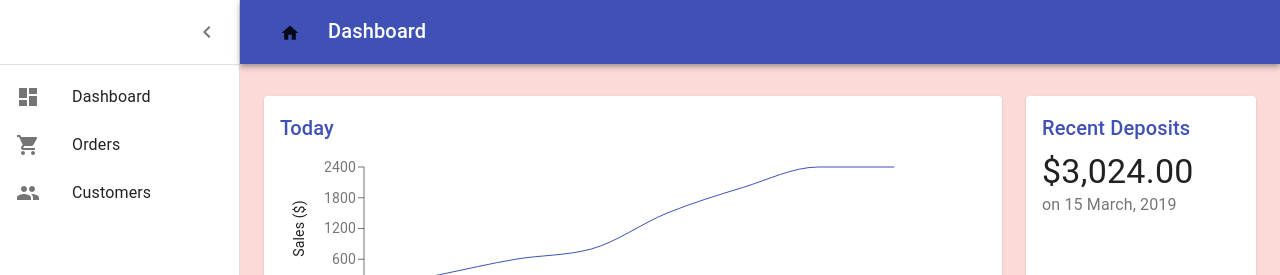
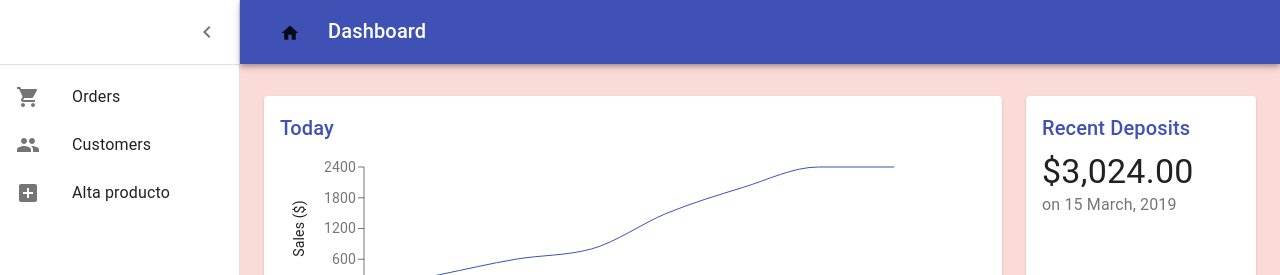
Before and after one commit to taosoft/ecommerce-child-clothes, a React (Create React App) app: page /dashboard in a window 1280 px wide. Shown: the top 275 px of the page. Built offline with nearby package versions, Linux system fonts and the light colour scheme; what react-swipeable-views-utils would draw is missing.

Commit message:
Redirect a Alta Producto

```diff
--- a/src/Components/Dashboard/Dashboard.js
+++ b/src/Components/Dashboard/Dashboard.js
@@ -6,19 +6,16 @@ import Drawer from '@material-ui/core/Drawer';
 import Box from '@material-ui/core/Box';
 import AppBar from '@material-ui/core/AppBar';
 import Toolbar from '@material-ui/core/Toolbar';
-import List from '@material-ui/core/List';
 import Typography from '@material-ui/core/Typography';
 import Divider from '@material-ui/core/Divider';
 import IconButton from '@material-ui/core/IconButton';
-import Badge from '@material-ui/core/Badge';
 import Container from '@material-ui/core/Container';
 import Grid from '@material-ui/core/Grid';
 import Paper from '@material-ui/core/Paper';
 import { Link } from 'react-router-dom'
 import MenuIcon from '@material-ui/icons/Menu';
 import ChevronLeftIcon from '@material-ui/icons/ChevronLeft';
-import NotificationsIcon from '@material-ui/icons/Notifications';
-import { mainListItems } from './listItems';
+import MainListItems from './listItems'
 import Chart from './Chart';
 import Deposits from './Deposits';
 import Orders from './Orders';
@@ -160,7 +157,9 @@ export default function Dashboard() {
           </IconButton>
         </div>
         <Divider />
-        <List>{mainListItems}</List>
+
+          <MainListItems />
+
       </Drawer>
       <main className={classes.content}>
         <div className={classes.appBarSpacer} />
--- a/src/Components/Dashboard/listItems.js
+++ b/src/Components/Dashboard/listItems.js
@@ -4,15 +4,22 @@ import ListItemText from '@material-ui/core/ListItemText';
 import DashboardIcon from '@material-ui/icons/Dashboard';
 import ShoppingCartIcon from '@material-ui/icons/ShoppingCart';
 import PeopleIcon from '@material-ui/icons/People';
+import AddBoxIcon from '@material-ui/icons/AddBox';
+import { Redirect, Link } from 'react-router-dom'
+import List from '@material-ui/core/List';
+import React, { useState } from 'react';
 
-export const mainListItems = (
-  <div>
-    <ListItem button>
-      <ListItemIcon>
-        <DashboardIcon />
-      </ListItemIcon>
-      <ListItemText primary="Dashboard" />
-    </ListItem>
+
+export default function MainListItems () {
+  const [addProductPath, setAddProductPath] = useState(null)
+
+  if(addProductPath !== null) {
+    return <Redirect push to={addProductPath} />
+  }
+  else {
+    return (
+      <React.Fragment>
+      <List>
         <ListItem button>
           <ListItemIcon>
             <ShoppingCartIcon />
@@ -25,5 +32,45 @@ export const mainListItems = (
           </ListItemIcon>
           <ListItemText primary="Customers" />
         </ListItem>
-  </div>
+        <ListItem button onClick={() => setAddProductPath('/dashboard/add-product')}>
+          <ListItemIcon>
+            <AddBoxIcon />
+          </ListItemIcon>
+          <ListItemText primary="Alta producto" />
+        </ListItem>
+      </List>
+      </React.Fragment>
     );
+  }
+}
+
+// Asi estaba en material-ui
+// export const mainListItems = (
+
+//   <div>
+//     <ListItem button>
+//       <ListItemIcon>
+//         <DashboardIcon />
+//       </ListItemIcon>
+//       <ListItemText primary="Dashboard" />
+//     </ListItem>
+//     <ListItem button>
+//       <ListItemIcon>
+//         <ShoppingCartIcon />
+//       </ListItemIcon>
+//       <ListItemText primary="Orders" />
+//     </ListItem>
+//     <ListItem button>
+//       <ListItemIcon>
+//         <PeopleIcon />
+//       </ListItemIcon>
+//       <ListItemText primary="Customers" />
+//     </ListItem>
+//     <ListItem button onClick={handleAddProduct}>
+//       <ListItemIcon>
+//         <AddBoxIcon />
+//       </ListItemIcon>
+//       <ListItemText primary="Alta producto" />
+//     </ListItem>
+//   </div>
+// );
--- a/src/Components/LandingPage/Header.jsx
+++ b/src/Components/LandingPage/Header.jsx
@@ -122,7 +122,7 @@ export default function Header() {
           .filter((data) => data.show === true)
           .map((data, index) => {
             const SpecificIcon = data.component;
-            if(redirect) {
+            if(redirect !== null) {
               return <Redirect push to={redirect} />
             }
             else {
--- a/src/Router.js
+++ b/src/Router.js
@@ -14,10 +14,10 @@ function Router() {
         <Switch>
             <Route path="/products" component={ProductGrid}/>
             <Route path="/product/:id" component={SingleProduct}/>
+            <Route path="/dashboard/add-product" component={AddProduct}/>
             <Route path="/dashboard" component={Dashboard}/>
             <Route path="/login" component={Login}/>
             <Route path="/singup" component={SignUp}/>
-            <Route path="/addproduct" component={AddProduct}/>
             <Route path="/" exact component={LandingPage}/>
         </Switch>
       </BrowserRouter>
```
Lines whose indentation alone changed are shown as unchanged.
